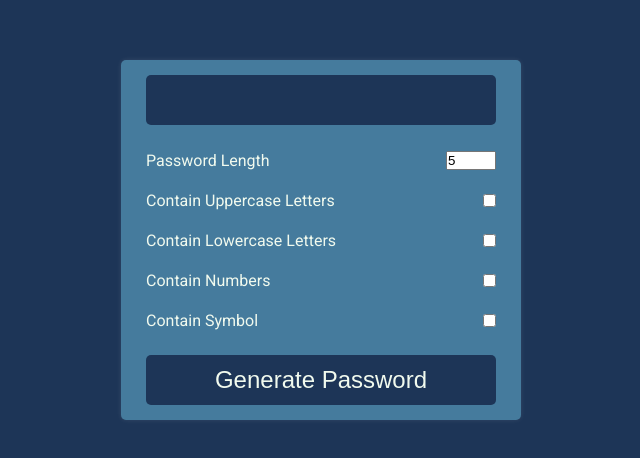
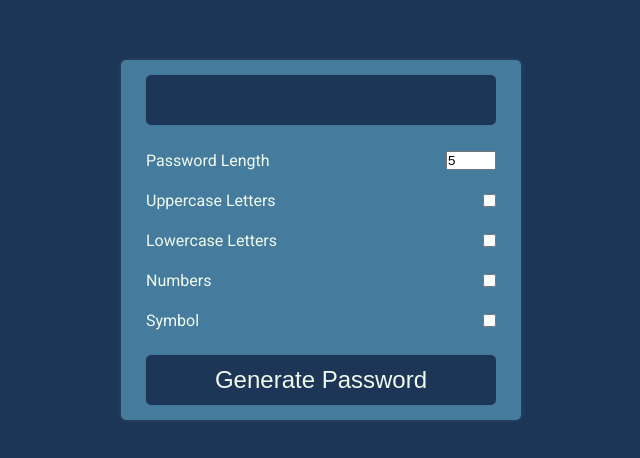
Before and after one commit to An0n341/Password-Generator-JS-Vanilla, a plain HTML site: page index.html in a window 1280 px wide. Shown: the part 160-618 px from the top of the page, without its empty margins (319-959 px from the left). Drawn offline with nearby package versions, Linux system fonts and the light colour scheme; files whose address does not match are found by name.

Commit message:
text change

```diff
--- a/index.html
+++ b/index.html
@@ -33,28 +33,28 @@
                 <!--upper letter-->
                 <div class="upper">
                     <form id="upper-btn">
-                        <label for="upper-letter">Contain Uppercase Letters</label>
+                        <label for="upper-letter">Uppercase Letters</label>
                         <input type="checkbox" id="upper-letter">
                     </form>
                 </div>
                 <!--lower letter-->
                 <div class="lower">
                     <form id="lower-btn">
-                        <label for="lower-letter">Contain Lowercase Letters</label>
+                        <label for="lower-letter">Lowercase Letters</label>
                         <input type="checkbox" id="lower-letter">
                     </form>
                 </div>
                 <!--add numbers-->
                 <div class="number">
                     <form id="number-btn">
-                        <label for="add-number">Contain Numbers</label>
+                        <label for="add-number">Numbers</label>
                         <input type="checkbox" id="add-number">
                     </form>
                 </div>
                 <!--Add symbol-->
                 <div class="symbol">
                     <form id="symbol-btn">
-                        <label for="add-symbol">Contain Symbol</label>
+                        <label for="add-symbol">Symbol</label>
                         <input type="checkbox" id="add-symbol">
                     </form>
                 </div>
```
